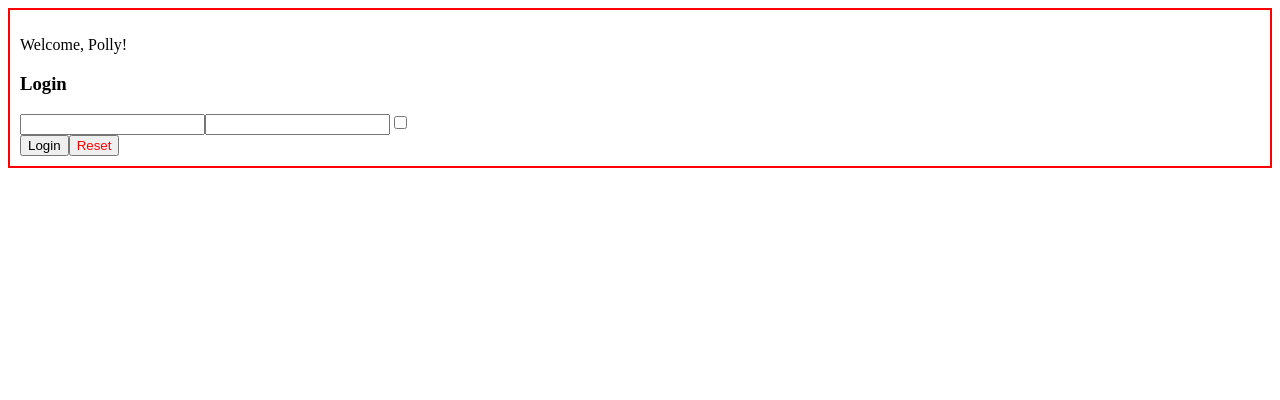
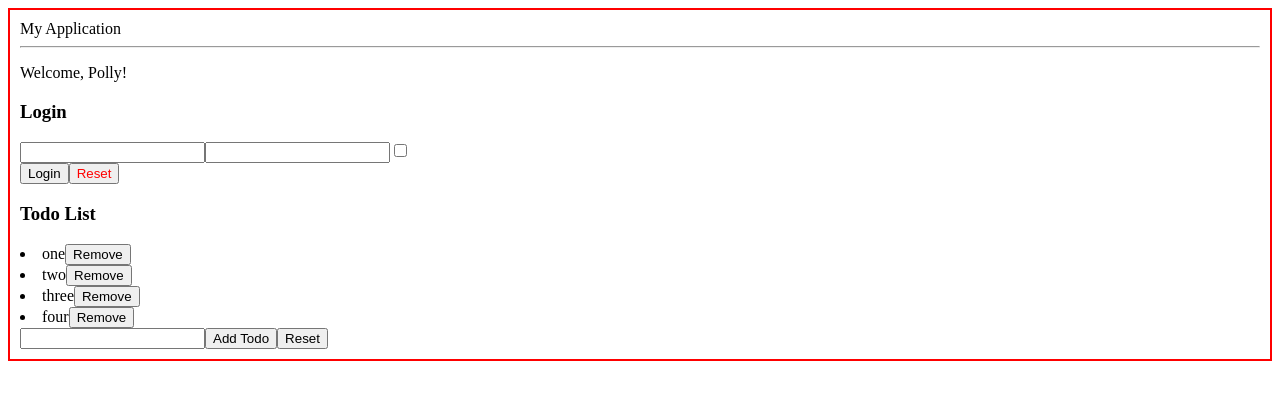
Before and after one commit to frances8713/react-exercises, a React (Create React App) app: page / in a window 1280 px wide. Shown: the top 400 px of the page. Built offline with nearby package versions, Linux system fonts and the light colour scheme.

Commit message:
feat: exercise render-props-01

```diff
--- a/src/App.js
+++ b/src/App.js
@@ -1,14 +1,24 @@
 import React from "react";
 import { Welcome } from './Welcome'
 import { Container } from './Container'
+import { TodoList } from "./TodoList";
 
 
 
 export class App extends React.Component {
     render() {
         return (
-          <Container>
+          <Container title="My Application">
           <Welcome name={'Polly'}/>
+          <TodoList
+            render={(items, handleRemoveTodo) => {
+              return (
+                items.map((item, index) => (
+                    <li key={index}>{item}
+                       <button value={index} onClick={handleRemoveTodo}>Remove</button>
+                    </li>))
+                    )
+                 }} />
           </Container>
         )
       }
--- a/src/Container.js
+++ b/src/Container.js
@@ -5,7 +5,13 @@ import React from "react";
 export class Container extends React.Component {
     render () {
         return (
-            <div className="container">{this.props.children}</div>
+            <div className="container">
+                <div className="container-title">
+                    {this.props.title}
+                <hr />
+                </div>
+                {this.props.children}
+            </div>
         )
     }
 }
--- a/src/TodoList.js
+++ b/src/TodoList.js
@@ -23,18 +23,37 @@ export class TodoList extends React.Component {
         })
     }
 
+    handleResetItems = () => {
+
+        this.setState ({
+            items: []
+        })
+    }
+
+    handleRemoveTodo = (event) => {
+        /* event.target.parentElement.remove() */
+
+        const removeButton = event.target.value
+        this.setState({items : this.state.items.filter((element, index) => removeButton != index) })
+    }
+
+    componentDidUpdate() {
+        console.log(this.state)
+    }
+
 
     render () {
 
         return (
             <div>
                 <h3>Todo List</h3>
-                <ul>
-                    {this.state.items.map((item) => (<li>{item}</li>))}
-                </ul>
+                    <div>
+                        {this.props.render(this.state.items, this.handleRemoveTodo)}
+                    </div>
                 <div>
                     <input value = {this.state.addItem} onChange = {this.handleInput}></input>
-                    <button onClick = {this.handleAddItems}></button>
+                    <button onClick = {this.handleAddItems}>Add Todo</button>
+                    <button onClick = {this.handleResetItems}>Reset</button>
                 </div>
             </div>
         )
```
